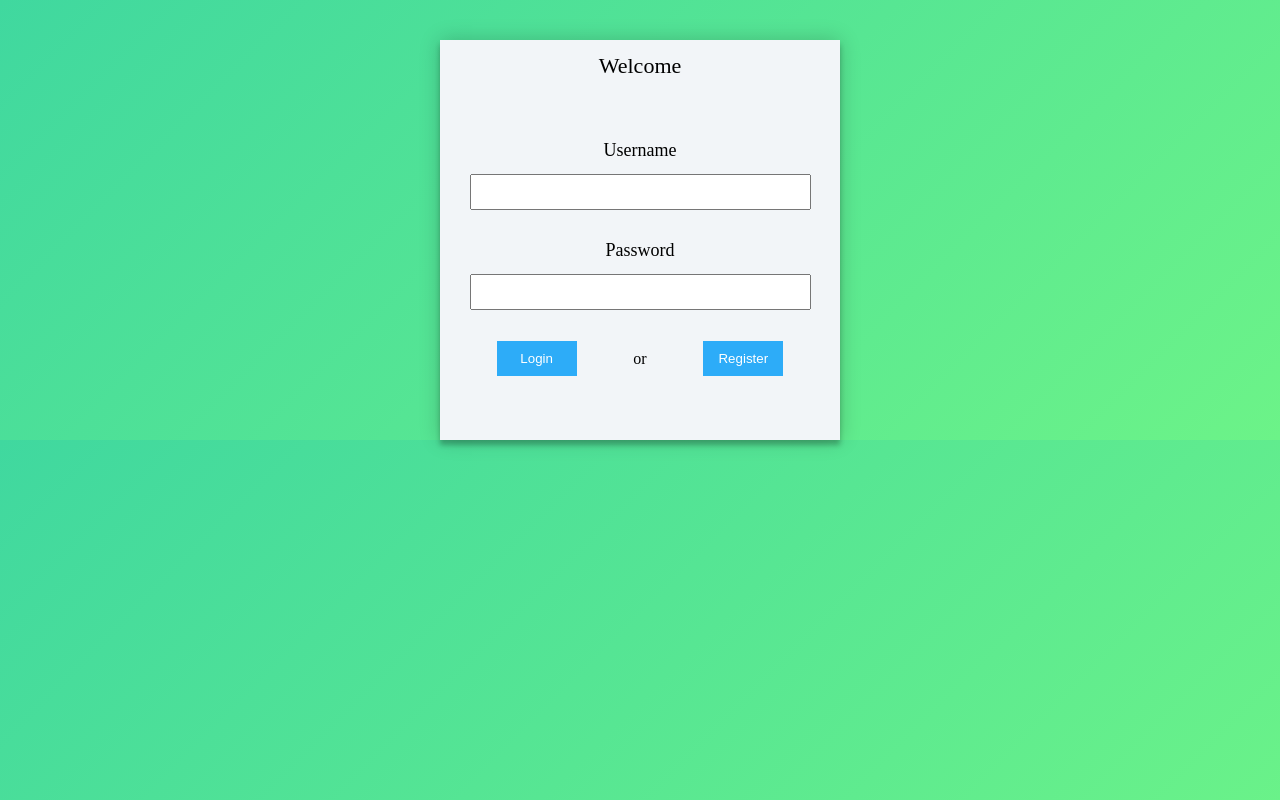
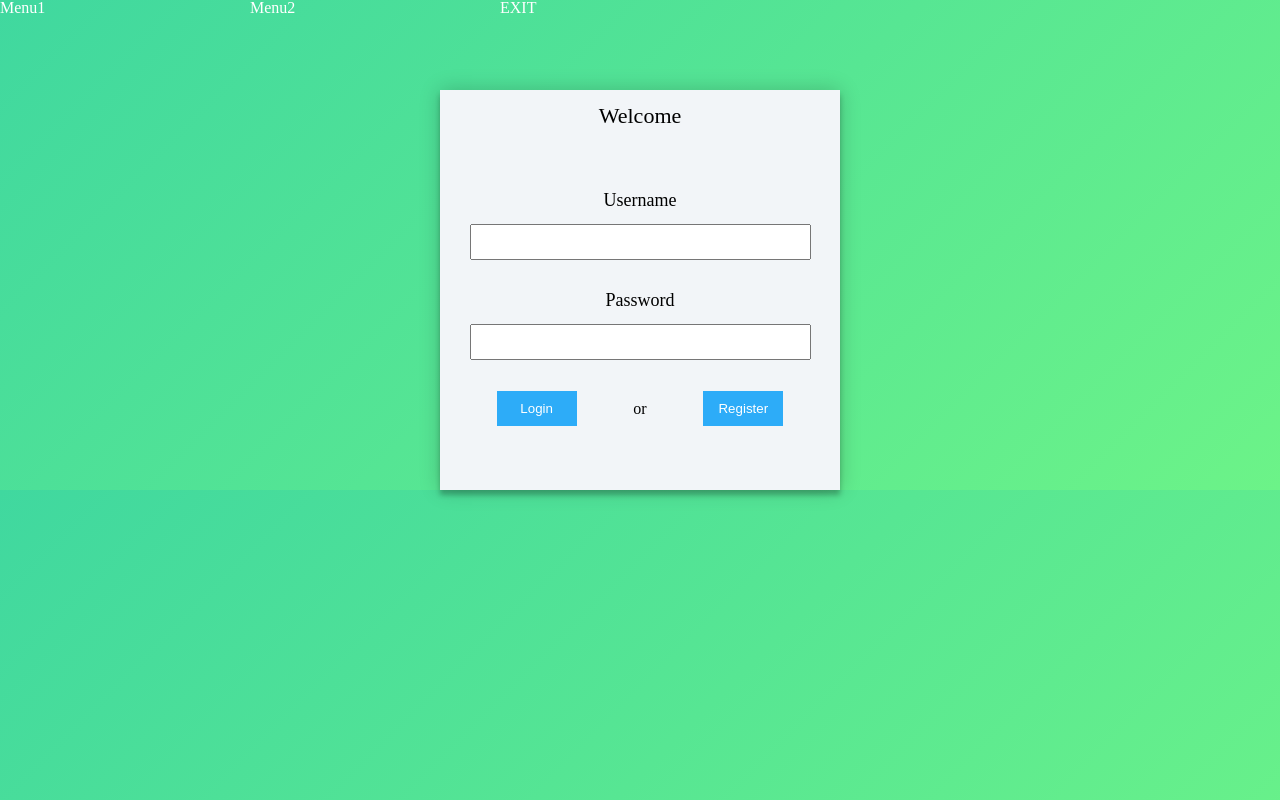
Before and after one commit to georgyim/angular-chat, an Angular app: page /auth in a window 1280 px wide. Built offline with nearby package versions, Linux system fonts and the light colour scheme; no server answers; what ng-socket-io would draw is missing.

Commit message:
add logout to page

```diff
--- a/src/app/app.component.html
+++ b/src/app/app.component.html
@@ -1,2 +1,2 @@
-
+  <app-menu></app-menu>
   <router-outlet></router-outlet>
--- a/src/app/menu/menu.component.html
+++ b/src/app/menu/menu.component.html
@@ -5,4 +5,7 @@
     <div class="item2 item">
       <span>Menu2</span>
     </div>
+    <div class="item3 item">
+      <span (click)="exit()">EXIT</span>
+    </div>
 </div>
--- a/src/app/menu/menu.component.ts
+++ b/src/app/menu/menu.component.ts
@@ -1,4 +1,6 @@
 import { Component, OnInit } from '@angular/core';
+import { AuthenticationService } from './../services/auth/authentication.service';
+import { Router } from '@angular/router';
 
 @Component({
   selector: 'app-menu',
@@ -7,9 +9,14 @@ import { Component, OnInit } from '@angular/core';
 })
 export class MenuComponent implements OnInit {
 
-  constructor() { }
+  constructor(private authService: AuthenticationService, private router: Router) { }
 
   ngOnInit() {
   }
 
+  exit() {
+    this.authService.logout();
+    this.router.navigate(['/auth']);
+  }
+
 }
```
